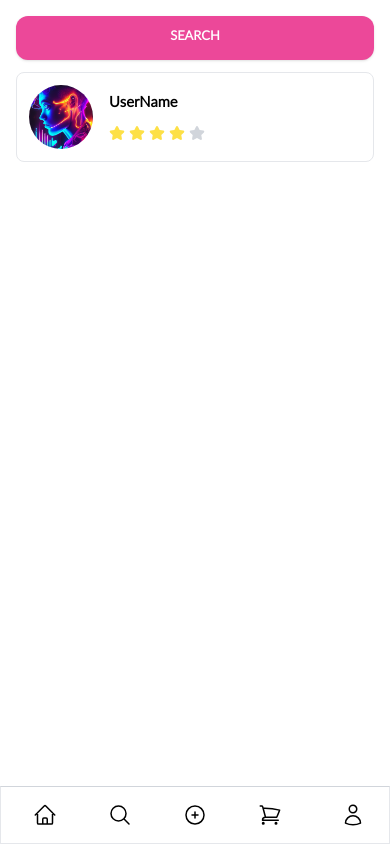
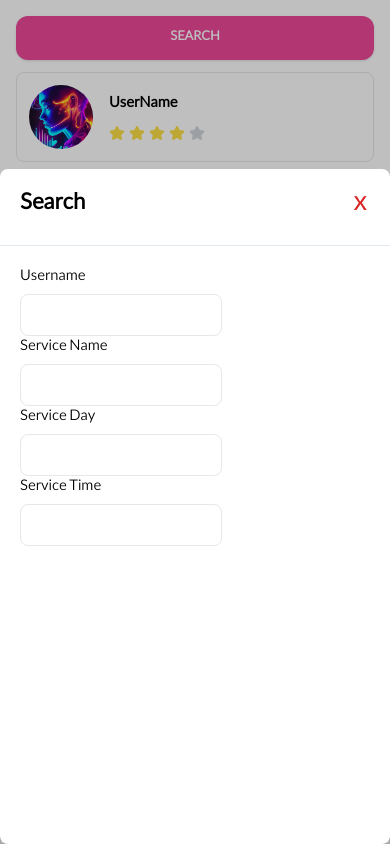
Before and after one commit to AbolfazlMarzban/beautyno-pwa, a React (Create React App) app: page /search in a window 390 px wide. Both pictures are taken after a click on the button "SEARCH". Built offline with nearby package versions, Linux system fonts and the light colour scheme.

Commit message:
responsive search

```diff
--- a/src/components/search/searchBox/searchBox.jsx
+++ b/src/components/search/searchBox/searchBox.jsx
@@ -32,7 +32,46 @@ function SearchBox() {
         </div>
       </div>
       {showSearchBox && (
-        <></>
+        <>
+          <div className="animate__animated animate__fadeInUp justify-center items-center flex overflow-x-hidden overflow-y-auto fixed inset-x-0 bottom-0 z-50 outline-none focus:outline-none h-4/5">
+            <div className="relative w-full max-w-3xl h-full">
+              {/*content*/}
+              <div className="border-0 rounded-lg shadow-lg relative flex flex-col w-full bg-white outline-none focus:outline-none h-full">
+                {/*header*/}
+                <div className="flex items-start justify-between p-5 border-b border-solid border-slate-200 rounded-t">
+                  <h3 className="text-2xl font-semibold">Search</h3>
+                  <button
+                    className="p-1 border-0 text-red-600 text-xl font-semibold outline-none focus:outline-none"
+                    onClick={() => setShowSearchBox(false)}
+                  >
+                    X
+                  </button>
+                </div>
+                <div className="relative sm:p-6 max-sm:p-1 flex-auto w-full">
+                  <div className="flex flex-col justify-around p-4">
+                    <div className="flex flex-col items-start gap-1">
+                      <label htmlFor="">Username</label>
+                      <input type="text" className="border rounded-lg p-2" />
+                    </div>
+                    <div className="flex flex-col items-start gap-1">
+                      <label htmlFor="">Service Name</label>
+                      <input type="text" className="border rounded-lg p-2" />
+                    </div>
+                    <div className="flex flex-col items-start gap-1">
+                      <label htmlFor="">Service Day</label>
+                      <input type="text" className="border rounded-lg p-2" />
+                    </div>
+                    <div className="flex flex-col items-start gap-1">
+                      <label htmlFor="">Service Time</label>
+                      <input type="text" className="border rounded-lg p-2" />
+                    </div>
+                  </div>
+                </div>
+              </div>
+            </div>
+          </div>
+          <div className="opacity-25 fixed inset-0 z-40 bg-black"></div>
+        </>
       )}
     </>
   );
```
